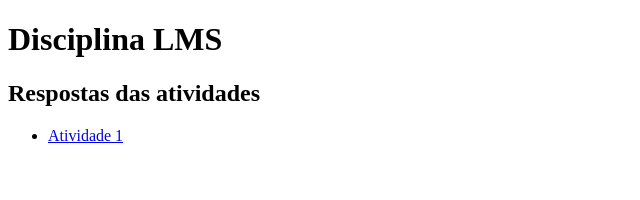
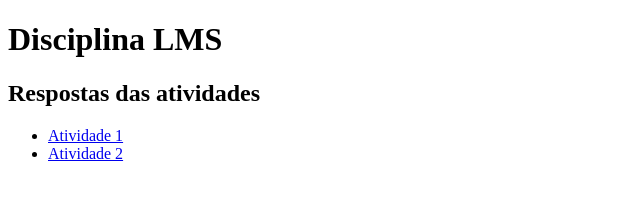
Before and after one commit to tavaresRene/Atividades-LMS-2018-Rene, a plain HTML site: page index.html in a window 1280 px wide. Shown: the whole page, without its empty margins (0-640 px from the left). Drawn offline with Linux system fonts and the light colour scheme.

Commit message:
alterações 11/9.2

```diff
--- a/index.html
+++ b/index.html
@@ -11,6 +11,8 @@
     <h2>Respostas das atividades</h2>
     <ul>
         <li><a href="atividade 1/atividade1.html">Atividade 1</a></li>
+        <li><a href="atividade 2/atividade2.html">Atividade 2</a></li>
+
     </ul>
 </body>
 </html>
```
